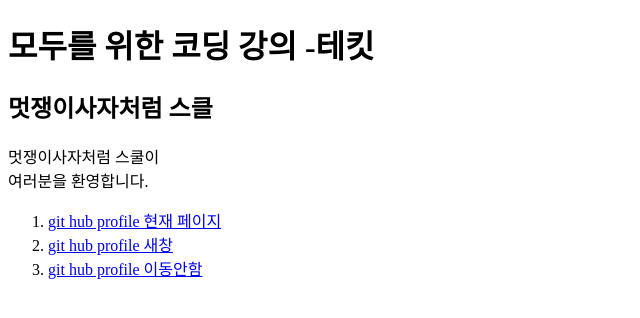
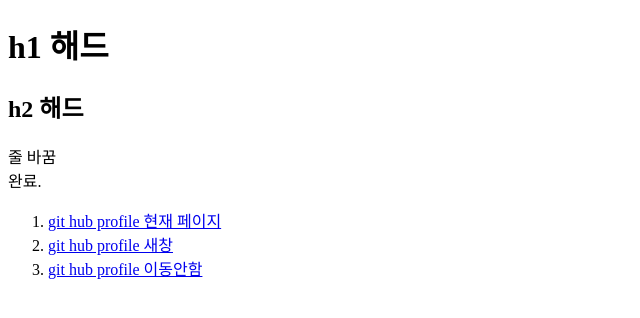
Before and after one commit to hyun0229/Html_Practice, a plain HTML site: page index.html in a window 1280 px wide. Shown: the whole page, without its empty margins (0-640 px from the left). Drawn offline with Linux system fonts and the light colour scheme.

Commit message:
update og

```diff
--- a/index.html
+++ b/index.html
@@ -4,17 +4,20 @@
 <head>
     <meta charset="UTF-8">
     <meta name="viewport" content="width=device-width, initial-scale=1.0">
-    <title>멋쟁이사자처럼:)</title>
+    <title>Html 연습</title>
+    <meta property="og:title" content="html og 연습" >
+    <meta property="og:description" content="Open Graph Protocol 사용하기" >
+    <meta property="og:image" content="./OHBOK.jpeg" >
 </head>
 
 <body>
 
-    <h1>모두를 위한 코딩 강의 -테킷</h1>
+    <h1>h1 해드</h1>
 
     <div>
-        <h2>멋쟁이사자처럼 스클</h2>
-        <p>멋쟁이사자처럼 스쿨이<br>여러분을 환영합니다.</p>
-        <!-- <p>임금님 귀는 당나귀 귀!</p> -->
+        <h2>h2 해드</h2>
+        <p>줄 바꿈<br> 완료.</p>
+        <!-- <p>주석!</p> -->
         <ol>
             <li><a href="https://github.com/hyun0229">git hub profile 현재 페이지</a></li>
             <li><a href="https://github.com/hyun0229" target="_blank">git hub profile 새창</a></li>
```
Also changed, not shown: OHBOK.jpeg (added), 1 other file.
